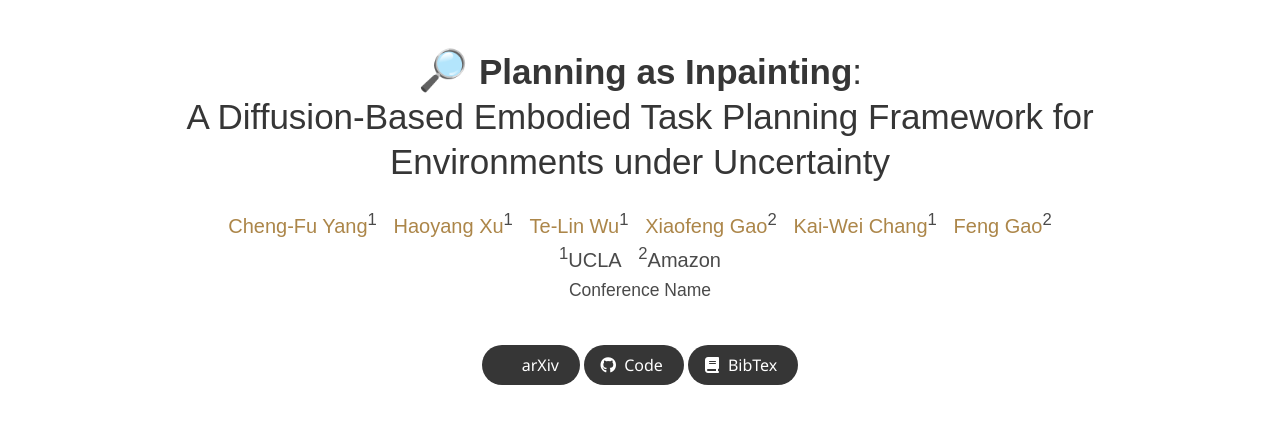
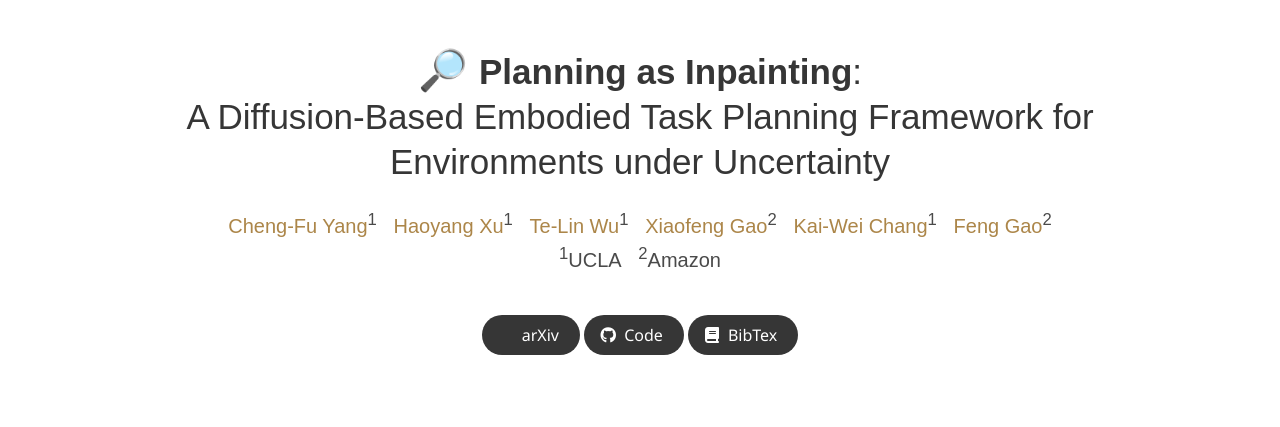
Before and after one commit to joeyy5588/planning-as-inpainting.github.io, a plain HTML site: page index.html in a window 1280 px wide. Shown: the top 427 px of the page. Drawn offline with nearby package versions, Linux system fonts and the light colour scheme; some icons are missing; a web font is replaced by a local one.

Commit message:
Update index.html

```diff
--- a/index.html
+++ b/index.html
@@ -4,7 +4,7 @@
 <head>
   <meta charset="utf-8">
 <!-- TODO: Add Title Here -->
-  <title>Title</title>
+  <title>Planning as In-Painting</title>
 
   <link href="https://fonts.googleapis.com/css?family=Google+Sans|Noto+Sans|Castoro" rel="stylesheet">
   <link rel="icon" href="./static/favicon.svg" />
@@ -60,14 +60,14 @@
               <span class="author-block"><sup>1</sup>UCLA</span> &nbsp
               <span class="author-block"><sup>2</sup>Amazon</span> <br>
             </div>
-            <div class="is-size-5 publication-authors">
+            <!-- <div class="is-size-5 publication-authors">
               <span class="author-block">
                 <small>
                   <!-- TODO: Add Conference -->
-                  Conference Name
-                </small>
+                  <!-- Conference Name -->
+                <!-- </small>
               </span>
-            </div>
+            </div> -->
             <br>
             <div class="column has-text-centered">
               <div class="publication-links">
```
